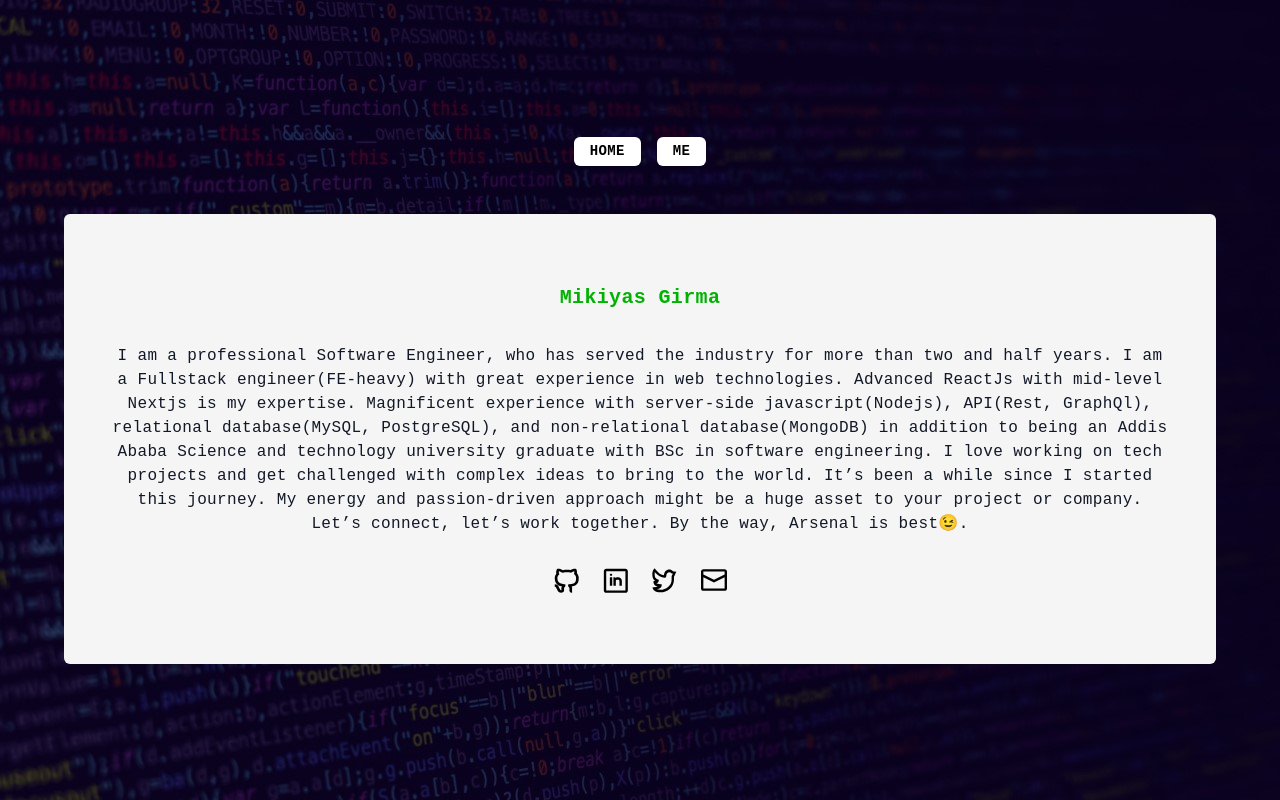
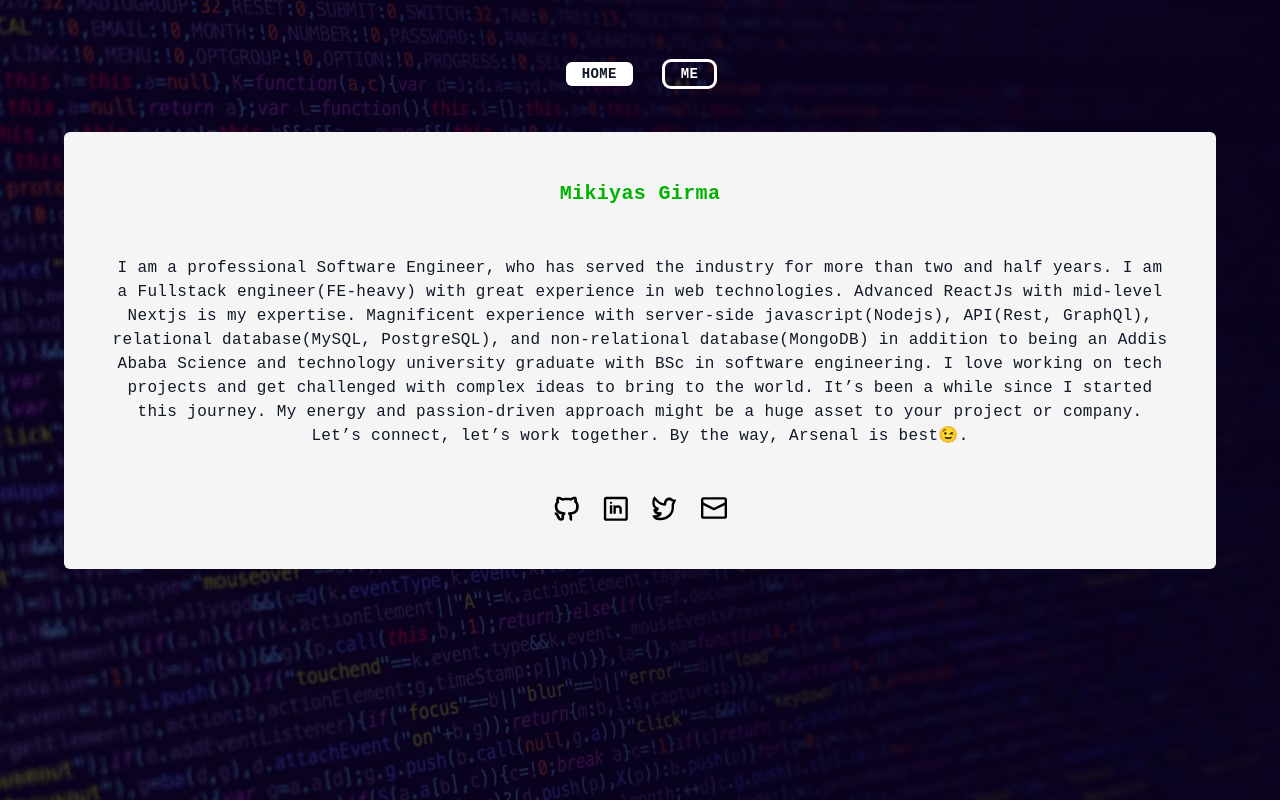
Before and after one commit to mikiyasgirma/Portfolio, a Next.js app: page /me in a window 1280 px wide. Built offline with nearby package versions, Linux system fonts and the light colour scheme.

Commit message:
navigation added

```diff
--- /dev/null
+++ b/components/ActiveLink.js
@@ -0,0 +1,22 @@
+import { useRouter } from "next/router";
+
+function ActiveLink({ children, href }) {
+  const router = useRouter();
+  const style =
+    router.asPath === href
+      ? "cursor-pointer rounded-md px-4 py-1 outline bg-vscode-background text-white"
+      : "bg-white cursor-pointer text-gray-900 font-semibold rounded-md px-4 py-1 hover:outline hover:bg-white hover:text-black";
+
+  const handleClick = (e) => {
+    e.preventDefault();
+    router.push(href);
+  };
+
+  return (
+    <a href={href} onClick={handleClick} className={style}>
+      {children}
+    </a>
+  );
+}
+
+export default ActiveLink;
--- /dev/null
+++ b/components/Nav.js
@@ -0,0 +1,30 @@
+import Link from "next/link";
+import { useState } from "react";
+import { useRouter } from "next/router";
+import ActiveLink from "./ActiveLink";
+
+export const navItems = [
+  {
+    title: "Home",
+    href: "/",
+  },
+  {
+    title: "Me",
+    href: "/me",
+  },
+];
+
+const Nav = () => {
+  return (
+    <nav>
+      <ul className="md:flex space-x-8 font-semibold text-sm tracking-wide uppercase text-primary flex justify-center ">
+        {navItems.map((item, index) => (
+          <li key={index}>
+            <ActiveLink href={item.href}>{item.title}</ActiveLink>
+          </li>
+        ))}
+      </ul>
+    </nav>
+  );
+};
+export default Nav;
--- a/pages/index.js
+++ b/pages/index.js
@@ -4,6 +4,7 @@ import Image from "next/image";
 import { useEffect, useRef, useState } from "react";
 import MyModal from "../components/MyModal";
 import projectsData from "../data/projects";
+import Nav from "../components/Nav";
 
 import Link from "next/link";
 
@@ -28,22 +29,9 @@ const Home = () => {
         <title>Home</title>
       </Head>
 
-      <div className="md:h-screen h-full md:flex md:flex-col justify-center py-6 md:px-16 px-6 bg-vscode-background bg-repeat text-white font-Roboto tracking-wide">
-        <nav>
-          <ul className="flex space-x-4 items-center justify-center uppercase font-semibold">
-            <Link href="index">
-              <li className=" bg-white cursor-pointer text-black rounded-md px-4 py-1 hover:outline hover:bg-vscode-background hover:text-white">
-                Home
-              </li>
-            </Link>
-            <Link href="/me">
-              <li className=" bg-white cursor-pointer text-black rounded-md px-4 py-1 hover:outline hover:bg-vscode-background hover:text-white">
-                Me
-              </li>
-            </Link>
-          </ul>
-        </nav>
-        <div className="flex flex-col md:flex-row justify-between items-center space-y-12">
+      <div className="min-h-screen w-full bg-vscode-background bg-repeat font-Roboto text-white tracking-wide md:p-16 p-8">
+        <Nav />
+        <div className="flex flex-col h-full md:flex-row justify-between items-center space-y-12">
           <div
             className="bg-white flex flex-col justify-center px-6 py-4 text-gray-400 w-full md:w-80 h-52 md:h-64 shadow-2xl bg-clip-padding bg-opacity-30 rounded-md "
             style={{ backdropFilter: "blur(5px)" }}
--- a/pages/me.js
+++ b/pages/me.js
@@ -1,25 +1,19 @@
 import Link from "next/link";
 import SocialLinks from "../components/SocialLinks";
+import Nav from "../components/Nav";
+import Head from "next/head";
 
 const me = () => {
   return (
-    <div className="md:h-screen h-full md:flex md:flex-col justify-center py-6 md:px-16 px-6 bg-vscode-background bg-repeat text-white font-Roboto tracking-wide">
-      <nav>
-        <ul className="flex space-x-4 items-center justify-center uppercase font-semibold">
-          <Link href="/">
-            <li className=" bg-white cursor-pointer text-black rounded-md px-4 py-1 hover:outline hover:bg-vscode-background hover:text-white">
-              Home
-            </li>
-          </Link>
-          <Link href="/me">
-            <li className=" bg-white cursor-pointer text-black rounded-md px-4 py-1 hover:outline hover:bg-vscode-background hover:text-white">
-              Me
-            </li>
-          </Link>
-        </ul>
-        <div className="flex flex-col items-center justify-center h-full md:h-[450px] w-full bg-[#f5f5f5] mt-12 rounded-md text-gray-900 text-base px-12 text-center">
+    <>
+      <Head>
+        <title>Me</title>
+      </Head>
+      <div className="min-h-screen w-full bg-vscode-background bg-repeat font-Roboto text-white tracking-wide md:p-16 p-8">
+        <Nav />
+        <div className="flex flex-col items-center justify-center py-12 h-full w-full bg-[#f5f5f5] mt-12 rounded-md text-gray-900 text-base px-12 text-center">
           <p className=" font-semibold text-xl text-[#00b202]">Mikiyas Girma</p>
-          <p className="py-8">
+          <p className="py-12">
             I am a professional Software Engineer, who has served the industry
             for more than two and half years. I am a Fullstack
             engineer(FE-heavy) with great experience in web technologies.
@@ -36,8 +30,8 @@ const me = () => {
           </p>
           <SocialLinks />
         </div>
-      </nav>
-    </div>
+      </div>
+    </>
   );
 };
 export default me;
```
